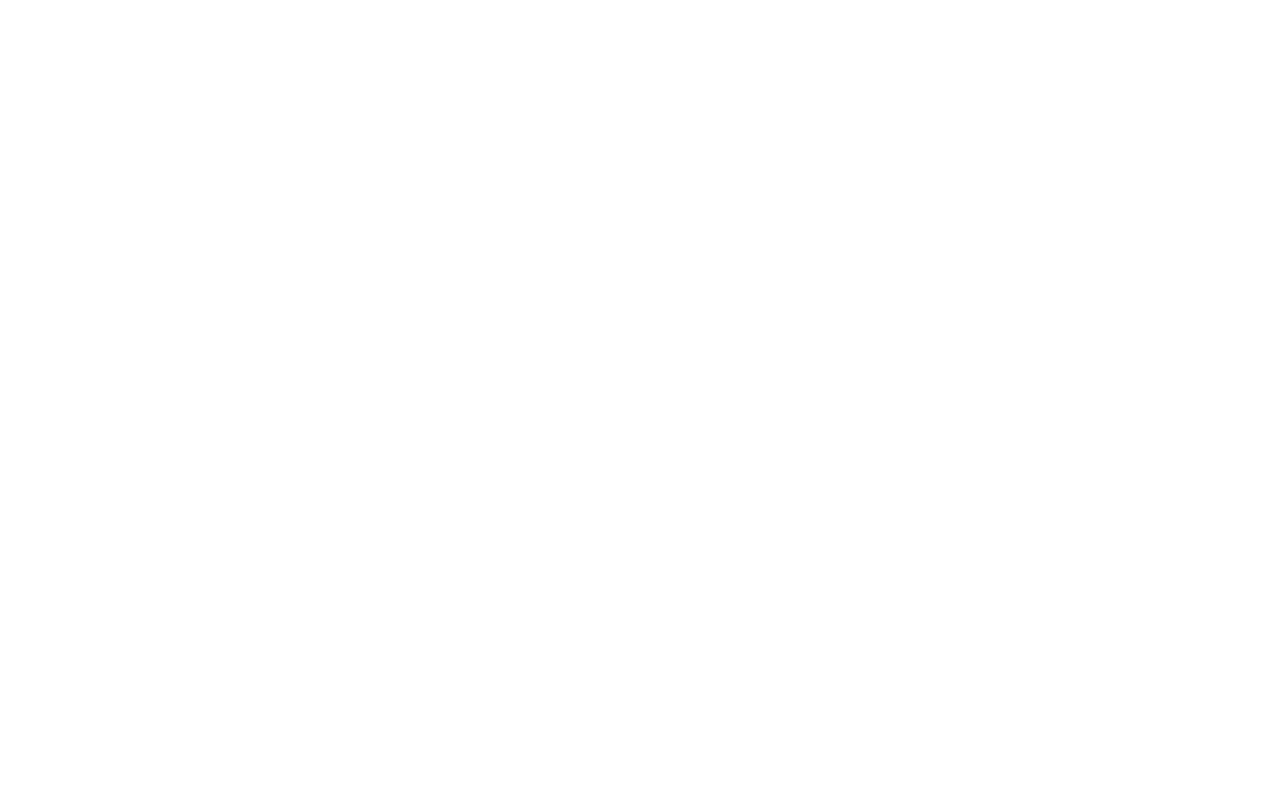
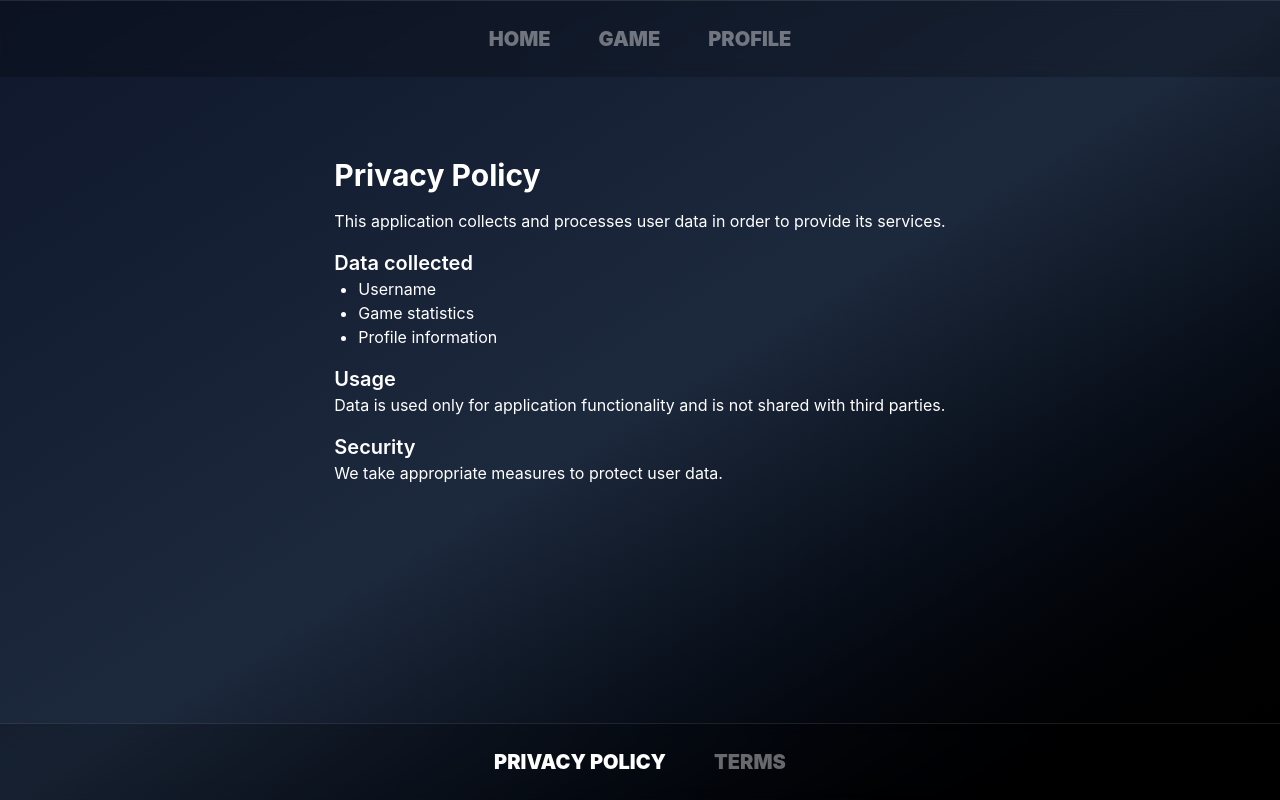
Before and after one commit to team-Segfault-Society-42/Ft_transcendence, a React app in the folder frontend/: page /privacy in a window 1280 px wide. Before the commit this address had no page. Built offline with nearby package versions, Linux system fonts and the light colour scheme; the HTML template or start-up script is replaced by a standard one.

Commit message:
Added basic Privacy Policy and Terms in footer with header's style

```diff
--- a/frontend/src/App.tsx
+++ b/frontend/src/App.tsx
@@ -3,6 +3,8 @@ import MainLayout from './components/layout/MainLayout';
 import Home from './pages/Home';
 import Game from './pages/Game';
 import Profile from './pages/Profile';
+import Privacy from "./pages/Privacy";
+import Terms from "./pages/Terms";
 
 function App() {
 	return (
@@ -12,6 +14,8 @@ function App() {
 					<Route path="/" element={<Home />} />
 					<Route path="/game" element={<Game />} />
 					<Route path="/profile" element={<Profile />} />
+					<Route path="/privacy" element={<Privacy />} />
+					<Route path="/terms" element={<Terms />} />
 				</Route>
 			</Routes>
 		</div>
--- a/frontend/src/components/layout/Footer.tsx
+++ b/frontend/src/components/layout/Footer.tsx
@@ -1,10 +1,34 @@
+import { NavLink } from 'react-router-dom';
+
 export default function Footer() {
     return (
         <footer className="w-full text-center py-6 text-white/40 border-t border-white/10 bg-black/20 backdrop-blur">
 
-                <p>
-                    © 2026 ft_transcendence - 42 Lausanne
-                </p>
+            <nav className="flex justify-center gap-12 font-black uppercase text-xl z-50">
+
+                <NavLink
+                    to="/Privacy"
+                    className={({ isActive }) =>
+                        isActive
+                            ? "text-white"
+                            : "text-white/40 hover:text-white transition-colors"
+                    }
+                >
+                    Privacy Policy
+                </NavLink>
+
+                <NavLink
+                    to="/Terms"
+                    className={({ isActive }) =>
+                        isActive
+                            ? "text-white"
+                            : "text-white/40 hover:text-white transition-colors"
+                    }
+                >
+                    Terms
+                </NavLink>
+
+            </nav>
 
         </footer>
     )
--- /dev/null
+++ b/frontend/src/pages/Privacy.tsx
@@ -0,0 +1,28 @@
+export default function Privacy() {
+    return (
+        <div className="max-w-3xl mx-auto text-white p-6">
+            <h1 className="text-3xl font-bold mb-4">Privacy Policy</h1>
+
+            <p className="mb-4">
+                This application collects and processes user data in order to provide its services.
+            </p>
+
+            <h2 className="text-xl font-semibold mt-4">Data collected</h2>
+            <ul className="list-disc ml-6">
+                <li>Username</li>
+                <li>Game statistics</li>
+                <li>Profile information</li>
+            </ul>
+
+            <h2 className="text-xl font-semibold mt-4">Usage</h2>
+            <p>
+                Data is used only for application functionality and is not shared with third parties.
+            </p>
+
+            <h2 className="text-xl font-semibold mt-4">Security</h2>
+            <p>
+                We take appropriate measures to protect user data.
+            </p>
+        </div>
+    )
+}
--- /dev/null
+++ b/frontend/src/pages/Terms.tsx
@@ -0,0 +1,26 @@
+export default function Terms() {
+    return (
+        <div className="max-w-3xl mx-auto text-white p-6">
+            <h1 className="text-3xl font-bold mb-4">Terms of Service</h1>
+
+            <p className="mb-4">
+                By using this application, you agree to the following terms.
+            </p>
+
+            <h2 className="text-xl font-semibold mt-4">Usage</h2>
+            <p>
+                Users must use the application respectfully and not attempt to exploit it.
+            </p>
+
+            <h2 className="text-xl font-semibold mt-4">Accounts</h2>
+            <p>
+                Users are responsible for their accounts and activity.
+            </p>
+
+            <h2 className="text-xl font-semibold mt-4">Limitation</h2>
+            <p>
+                The application is provided "as is" without guarantees.
+            </p>
+        </div>
+    )
+}
```
